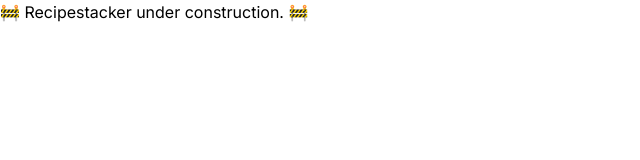
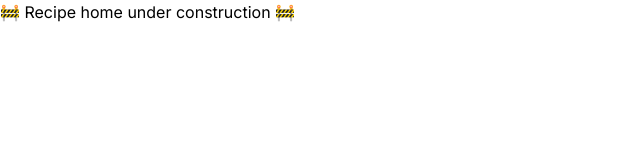
Before and after one commit to ZachHumason/csci32-humason, a Next.js app in the folder apps/csci32-nextjs-humason/: page /recipestacker in a window 1280 px wide. Shown: the top 160 px of the page, without its empty margins (0-640 px from the left). Built offline with nearby package versions, Linux system fonts and the light colour scheme.

Commit message:
Checkpoint 4

```diff
--- /dev/null
+++ b/apps/csci32-nextjs-humason/src/app/context/RecipeContext.tsx
@@ -0,0 +1,27 @@
+import React, { createContext, ReactNode, useState } from 'react'
+
+export type RecipeContextType = {
+  showRecipeForm: boolean
+  setShowRecipeForm: (showRecipeForm: boolean) => void
+}
+
+const RecipeContext = createContext<RecipeContextType>({
+  showRecipeForm: true,
+  setShowRecipeForm: () => {},
+})
+
+const RecipeProvider = ({ children }: { children: ReactNode }) => {
+  const [showRecipeForm, setShowRecipeForm] = useState(true)
+
+  return (
+    <RecipeContext.Provider
+      value={{
+        showRecipeForm,
+        setShowRecipeForm,
+      }}
+    >
+      {children}
+    </RecipeContext.Provider>
+  )
+}
+export { RecipeContext, RecipeProvider }
--- a/apps/csci32-nextjs-humason/src/app/recipestacker/page.tsx
+++ b/apps/csci32-nextjs-humason/src/app/recipestacker/page.tsx
@@ -1,5 +1,11 @@
 'use client'
 
+import { RecipeProvider } from '@/context/recipeContext'
+
 export default function Home() {
-  return <div>🚧 Recipestacker under construction. 🚧</div>
+  return (
+    <RecipeProvider>
+      <div>🚧 Recipe home under construction 🚧</div>
+    </RecipeProvider>
+  )
 }
```
